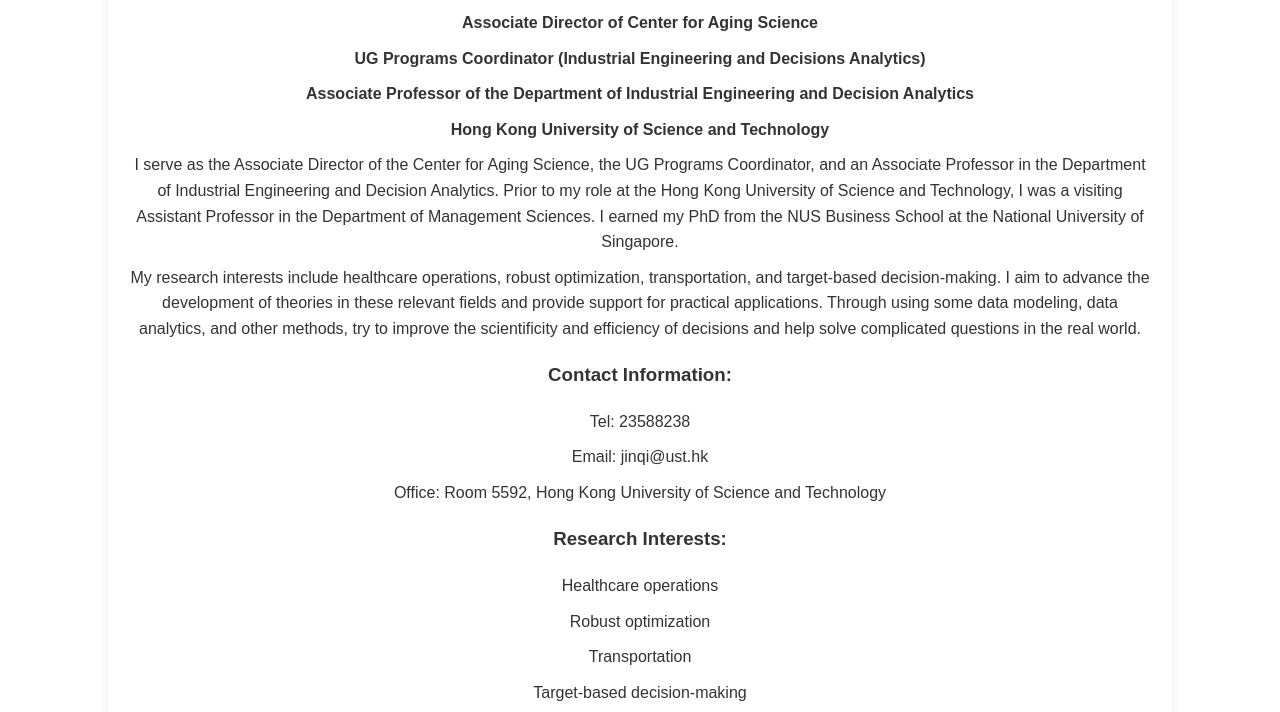
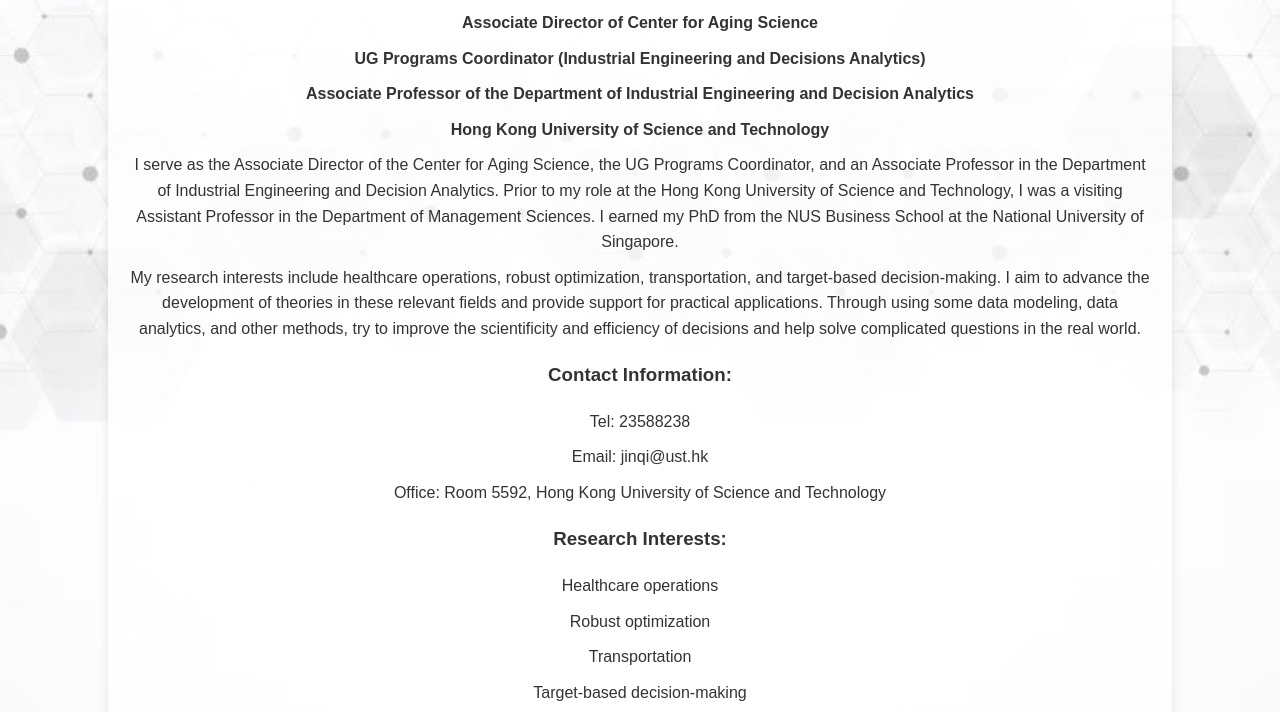
Before and after one commit to Jin-QI-jinqi/JinQI.github.io, a plain HTML site: page index.html in a window 1280 px wide. Shown: the part 380-1092 px from the top of the page. Drawn offline with Linux system fonts and the light colour scheme.

Commit message:
Update index.html

```diff
--- a/index.html
+++ b/index.html
@@ -10,7 +10,7 @@
             line-height: 1.6;
             margin: 0;
             padding: 0;
-            background-image: url('images/background.jpg'); /* 设置背景图片 */
+            background-image: url('images/background%20image.jpg'); /* 设置背景图片 */
             background-size: cover; /* 背景图片覆盖整个页面 */
             background-position: center; /* 背景图片居中 */
             background-repeat: no-repeat; /* 背景图片不重复 */
```
